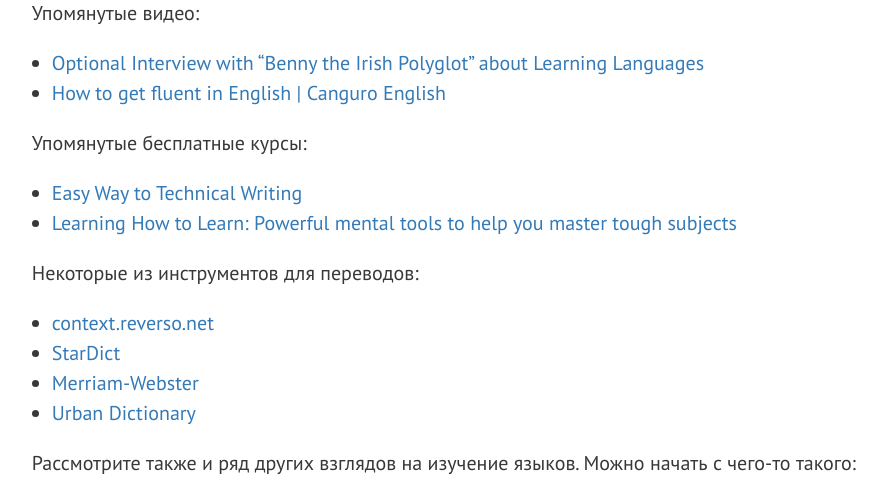
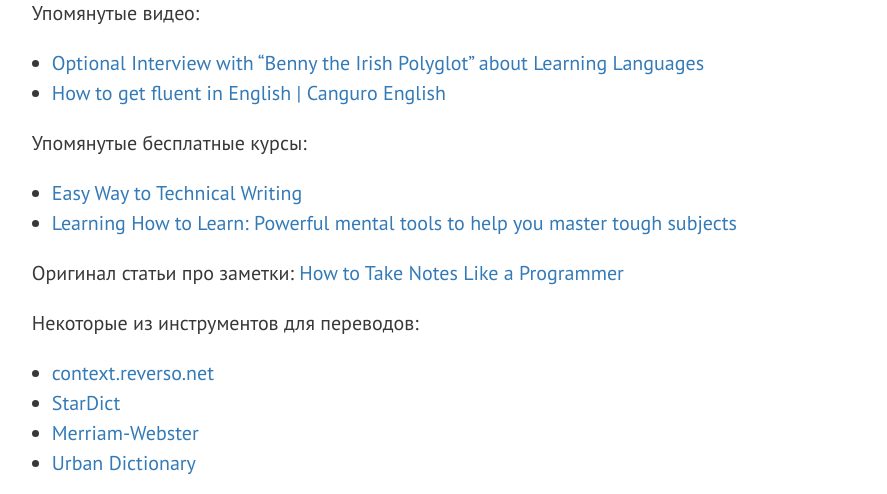
Before and after one commit to codonaft/codonaft.github.io, a Jekyll site: the page built from _posts/2018-12-20-английский-для-программистов.md, in a window 1280 px wide and 900 px high, scrolled down 1414 px, cut to the strip 0-494 px from the top of the window. Shown: the whole strip, without its empty margins (173-1060 px from the left). Built offline with Jekyll 4.4.1, drawn with Linux system fonts in a browser that asks for light colours; nearby versions of some CDN libraries.

Commit message:
add a link to "How to Take Notes Like a Programmer" blogpost

```diff
--- a/_posts/2018-12-20-английский-для-программистов.md
+++ b/_posts/2018-12-20-английский-для-программистов.md
@@ -32,6 +32,8 @@
 Упомянутые бесплатные курсы:
 - [Easy Way to Technical Writing](https://stepik.org/course/684/syllabus)
 - [Learning How to Learn: Powerful mental tools to help you master tough subjects](https://www.coursera.org/learn/learning-how-to-learn)
+
+Оригинал статьи про заметки: [How to Take Notes Like a Programmer](https://bit.ly/2QFfqNj)
 
 Некоторые из инструментов для переводов:
 - [context.reverso.net](https://context.reverso.net)
```
